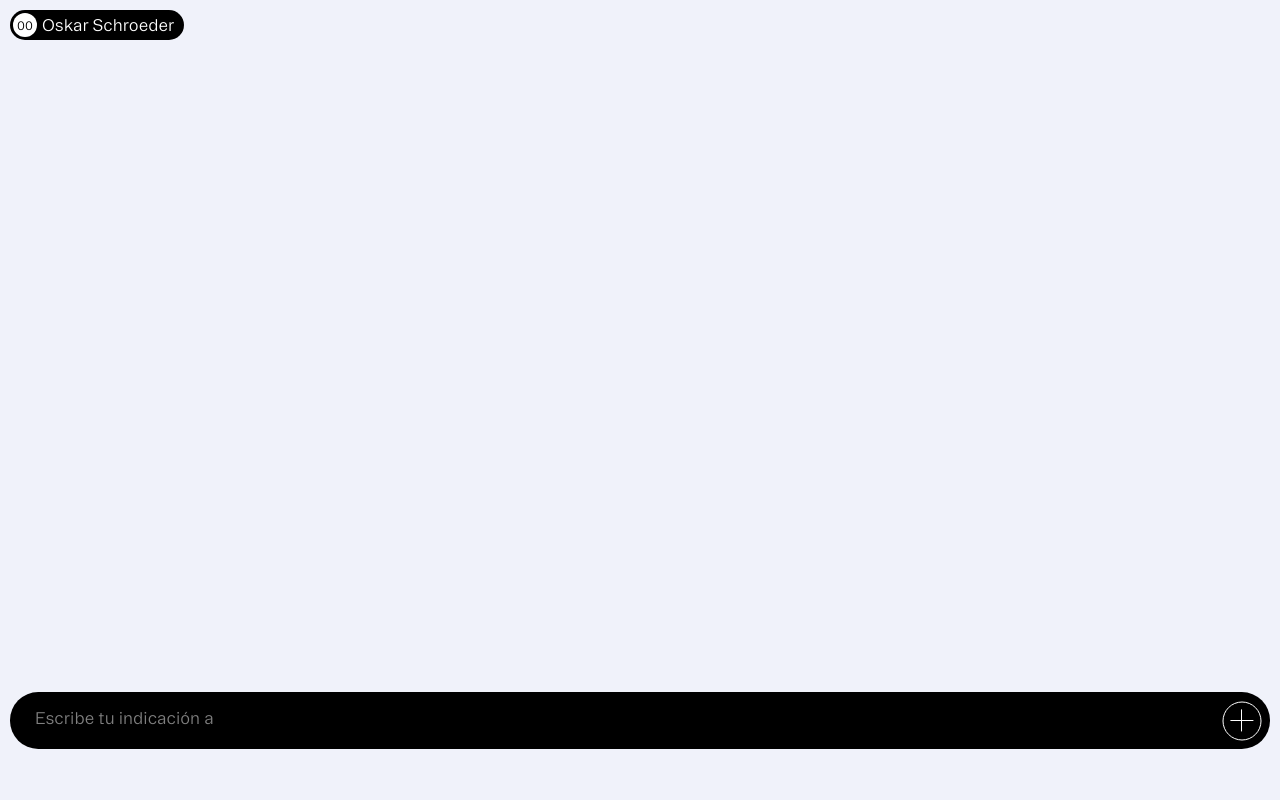
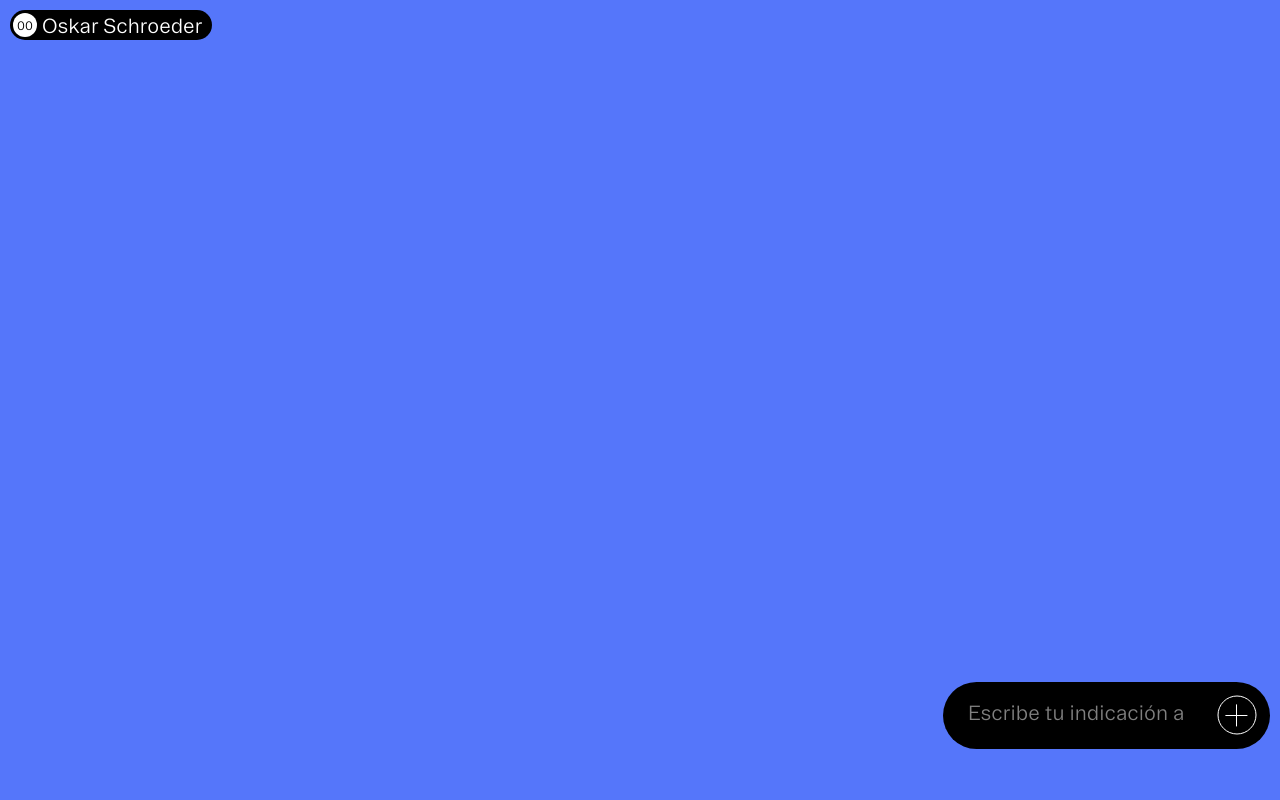
Before and after one commit to TimBallaschke/oskar-schroeder, a Flask app: page / in a window 1280 px wide. Run offline with Flask 3, Linux system fonts and the light colour scheme.

Commit message:
Archive snapshot 250318h_Oskar_Website_responsiveness
Original-Folder: 250318h_Oskar_Website_responsiveness
Snapshot-Date-Source: folder-name

```diff
--- a/static/css/abstracts/_mixins.scss
+++ b/static/css/abstracts/_mixins.scss
@@ -20,3 +20,43 @@
   // text-transform: uppercase;
   text-transform: capitalize;
 }
+
+
+// Responsive
+
+// Breakpoints
+$mobile: 480px;
+$tablet: 768px;
+$desktop-small: 1024px;
+$desktop-large: 1440px;
+
+
+@mixin mobile {
+  @media (max-width: $mobile) {
+      @content;
+  }
+}
+
+@mixin tablet {
+  @media (min-width: ($mobile + 1px)) and (max-width: $tablet) {
+      @content;
+  }
+}
+
+@mixin desktop-small {
+  @media (min-width: ($tablet + 1px)  ) and (max-width: $desktop-small) {
+      @content;
+  }
+}
+
+@mixin desktop-large {
+  @media (min-width: ($desktop-small + 1px)) and (max-width: $desktop-large) {
+      @content;
+  }
+}
+
+@mixin desktop-x-large {
+  @media (min-width: ($desktop-large + 1px)) {
+      @content;
+  }
+}
--- a/static/css/abstracts/_variables.scss
+++ b/static/css/abstracts/_variables.scss
@@ -25,8 +25,9 @@ $background-color: #E2E4E9;
   --current-version-history-element-width: 0px;
 
   // Bottom Nav
-  --margin-bottom-nav: 4vw;
-  --veritical-padding-bottom-nav: 15px;
+  --bottom-margin-bottom-nav: 4vw;
+  --side-margin-bottom-nav: 10px;
+  --veritical-padding-bottom-nav: 17.5px;
   --horizontal-padding-bottom-nav: 25px;
   --input-element-height: calc(var(--primary-font-size) * 1.6);
   --button-size: 39px;
@@ -51,4 +52,39 @@ $background-color: #E2E4E9;
 
   // List
   --prefix-width: 0px;
+
+  @include tablet {
+    --primary-font-size: 20px;
+  }
+
+  @include desktop-small {
+    --primary-font-size: 20px;
+  }
+
+  @include desktop-large {
+    --primary-font-size: 20px;
+  }
+
+  @include desktop-x-large {
+
+    // Base
+    --page-padding: 20px;
+
+    // Typography
+    --primary-font-size: 20px;
+    --primary-line-height: 24px;
+    --secondary-font-size: 14.5px;
+    --secondary-line-height: 17.5px;
+    --grid-line-height: 14.2px;
+
+    // Bottom Nav
+    --bottom-nav-width: 1100px;
+    --side-margin-bottom-nav: calc((100vw - var(--bottom-nav-width)) / 2);
+    --bottom-margin-bottom-nav: 27.5px;
+    --veritical-padding-bottom-nav: 20px;
+    --horizontal-padding-bottom-nav: 30px;
+    --input-element-height: calc(var(--primary-font-size) * 1.6);
+    --button-size: 39px;
+    --button-padding: calc(((var(--input-element-height) + var(--veritical-padding-bottom-nav) * 2) - var(--button-size)) / 2);
+  }
 }
--- a/static/css/base/_base.scss
+++ b/static/css/base/_base.scss
@@ -22,6 +22,22 @@ body {
   font-variation-settings: "wght" 675, "ital" 0;
   transition: font-variation-settings 0.4s ease;
   overscroll-behavior: none; /* Prevents overscroll/bounce effect */
+
+  @include tablet {
+    background-color: #c8d2fa;
+  }
+
+  @include desktop-small {
+    background-color: #96a9f6;
+  }
+
+  @include desktop-large {
+    background-color: #5576fa;
+  }
+
+  @include desktop-x-large {
+    // background-color: #1645ff;
+  }
 }
 
 
--- a/static/css/components/_inputbar.scss
+++ b/static/css/components/_inputbar.scss
@@ -2,9 +2,9 @@
 
 #bottom-navigation {
   position: fixed;
-  width: calc(100vw - 2 * var(--page-padding));
-  right: var(--page-padding);
-  bottom: var(--margin-bottom-nav);
+  width: calc(100vw - 2 * var(--side-margin-bottom-nav));
+  right: var(--side-margin-bottom-nav);
+  bottom: var(--bottom-margin-bottom-nav);
   background-color: black;
   border-radius: calc((var(--input-element-height) + 2 * var(--veritical-padding-bottom-nav)) / 2);
   height: auto;
@@ -13,6 +13,30 @@
 
   .component-selected & {
     width: calc(100vw - 2 * var(--page-padding) - var(--dot-column-width));
+  }
+
+  @include desktop-small {
+    width: var(--bottom-nav-width);
+
+    .component-selected & {
+      width: calc(var(--bottom-nav-width) - var(--dot-column-width));
+    }
+  }
+
+  @include desktop-large {
+    width: var(--bottom-nav-width);
+
+    .component-selected & {
+      width: calc(var(--bottom-nav-width) - var(--dot-column-width));
+    }
+  }
+
+  @include desktop-x-large {
+    width: var(--bottom-nav-width);
+
+    .component-selected & {
+      width: calc(var(--bottom-nav-width) - var(--dot-column-width));
+    }
   }
 }
 
--- a/static/css/style.css
+++ b/static/css/style.css
@@ -9,8 +9,9 @@
   --animation-duration-2: 200ms;
   --animation-duration-3: 500ms;
   --current-version-history-element-width: 0px;
-  --margin-bottom-nav: 4vw;
-  --veritical-padding-bottom-nav: 15px;
+  --bottom-margin-bottom-nav: 4vw;
+  --side-margin-bottom-nav: 10px;
+  --veritical-padding-bottom-nav: 17.5px;
   --horizontal-padding-bottom-nav: 25px;
   --input-element-height: calc(var(--primary-font-size) * 1.6);
   --button-size: 39px;
@@ -24,6 +25,39 @@
   --project-line-top: 0;
   --table-rows-amount: 0;
   --prefix-width: 0px;
+}
+@media (min-width: 481px) and (max-width: 768px) {
+  :root {
+    --primary-font-size: 20px;
+  }
+}
+@media (min-width: 769px) and (max-width: 1024px) {
+  :root {
+    --primary-font-size: 20px;
+  }
+}
+@media (min-width: 1025px) and (max-width: 1440px) {
+  :root {
+    --primary-font-size: 20px;
+  }
+}
+@media (min-width: 1441px) {
+  :root {
+    --page-padding: 20px;
+    --primary-font-size: 20px;
+    --primary-line-height: 24px;
+    --secondary-font-size: 14.5px;
+    --secondary-line-height: 17.5px;
+    --grid-line-height: 14.2px;
+    --bottom-nav-width: 1100px;
+    --side-margin-bottom-nav: calc((100vw - var(--bottom-nav-width)) / 2);
+    --bottom-margin-bottom-nav: 27.5px;
+    --veritical-padding-bottom-nav: 20px;
+    --horizontal-padding-bottom-nav: 30px;
+    --input-element-height: calc(var(--primary-font-size) * 1.6);
+    --button-size: 39px;
+    --button-padding: calc(((var(--input-element-height) + var(--veritical-padding-bottom-nav) * 2) - var(--button-size)) / 2);
+  }
 }
 
 html {
@@ -49,7 +83,21 @@ body {
   transition: font-variation-settings 0.4s ease;
   overscroll-behavior: none; /* Prevents overscroll/bounce effect */
 }
-
+@media (min-width: 481px) and (max-width: 768px) {
+  body {
+    background-color: #c8d2fa;
+  }
+}
+@media (min-width: 769px) and (max-width: 1024px) {
+  body {
+    background-color: #96a9f6;
+  }
+}
+@media (min-width: 1025px) and (max-width: 1440px) {
+  body {
+    background-color: #5576fa;
+  }
+}
 .display-none {
   display: none;
 }
@@ -728,9 +776,9 @@ p:not(:first-of-type) {
 
 #bottom-navigation {
   position: fixed;
-  width: calc(100vw - 2 * var(--page-padding));
-  right: var(--page-padding);
-  bottom: var(--margin-bottom-nav);
+  width: calc(100vw - 2 * var(--side-margin-bottom-nav));
+  right: var(--side-margin-bottom-nav);
+  bottom: var(--bottom-margin-bottom-nav);
   background-color: black;
   border-radius: calc((var(--input-element-height) + 2 * var(--veritical-padding-bottom-nav)) / 2);
   height: auto;
@@ -739,6 +787,30 @@ p:not(:first-of-type) {
 }
 .component-selected #bottom-navigation {
   width: calc(100vw - 2 * var(--page-padding) - var(--dot-column-width));
+}
+@media (min-width: 769px) and (max-width: 1024px) {
+  #bottom-navigation {
+    width: var(--bottom-nav-width);
+  }
+  .component-selected #bottom-navigation {
+    width: calc(var(--bottom-nav-width) - var(--dot-column-width));
+  }
+}
+@media (min-width: 1025px) and (max-width: 1440px) {
+  #bottom-navigation {
+    width: var(--bottom-nav-width);
+  }
+  .component-selected #bottom-navigation {
+    width: calc(var(--bottom-nav-width) - var(--dot-column-width));
+  }
+}
+@media (min-width: 1441px) {
+  #bottom-navigation {
+    width: var(--bottom-nav-width);
+  }
+  .component-selected #bottom-navigation {
+    width: calc(var(--bottom-nav-width) - var(--dot-column-width));
+  }
 }
 
 #bottom-navigation-elements {
--- a/static/js/script.js
+++ b/static/js/script.js
@@ -683,7 +683,6 @@ async function handleDelta(content) {
                                                     setTimeout(processNextPart, 0);
                                                 }
                                             }
-
                                             addNextWord();
                                         } else {
                                             resolve();
@@ -1876,12 +1875,12 @@ function handleComplete(content) {
     responseMap[responseCount] = content;
 
     // Check if content has components and if the first component is a list
-    if (content.components && content.components.length > 0 &&
-        content.components[0].UIType === 'list' &&
-        content.components[0].items &&
-        content.components[0].items.length > 0) {
-
-    }
+    // if (content.components && content.components.length > 0 &&
+    //     content.components[0].UIType === 'list' &&
+    //     content.components[0].items &&
+    //     content.components[0].items.length > 0) {
+
+    // }
 }
 
 function handleSecondComplete(content) {
```
Also changed, not shown: _archive/snapshot.json (+22 -22 lines), 1 other file.
